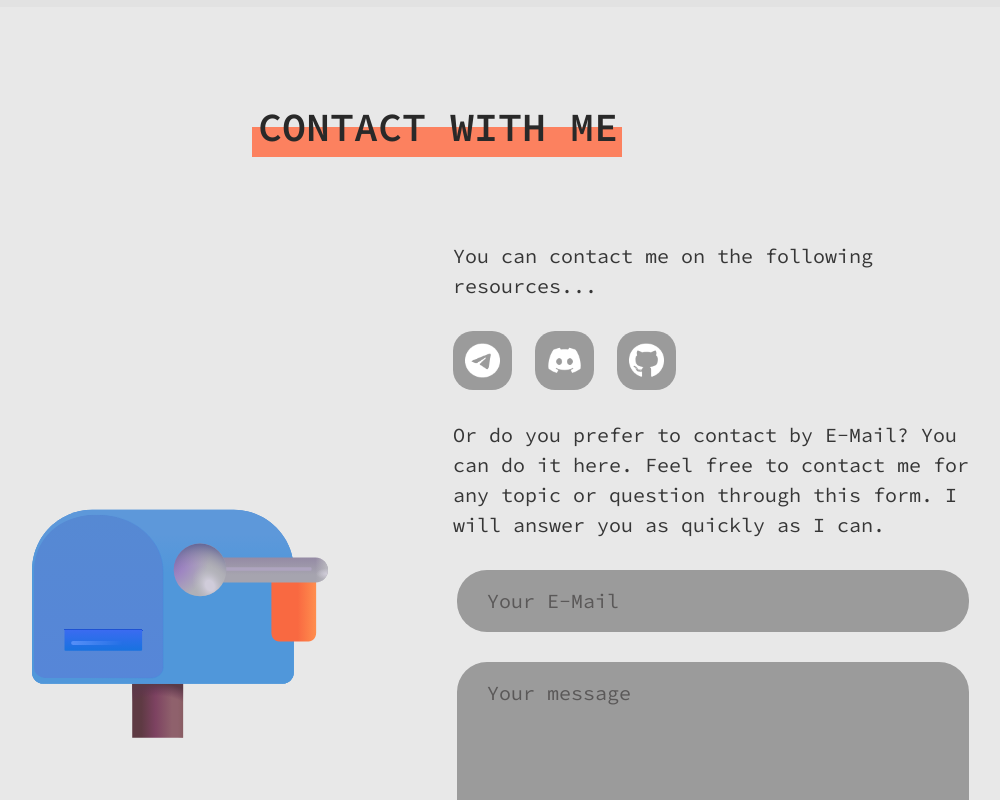
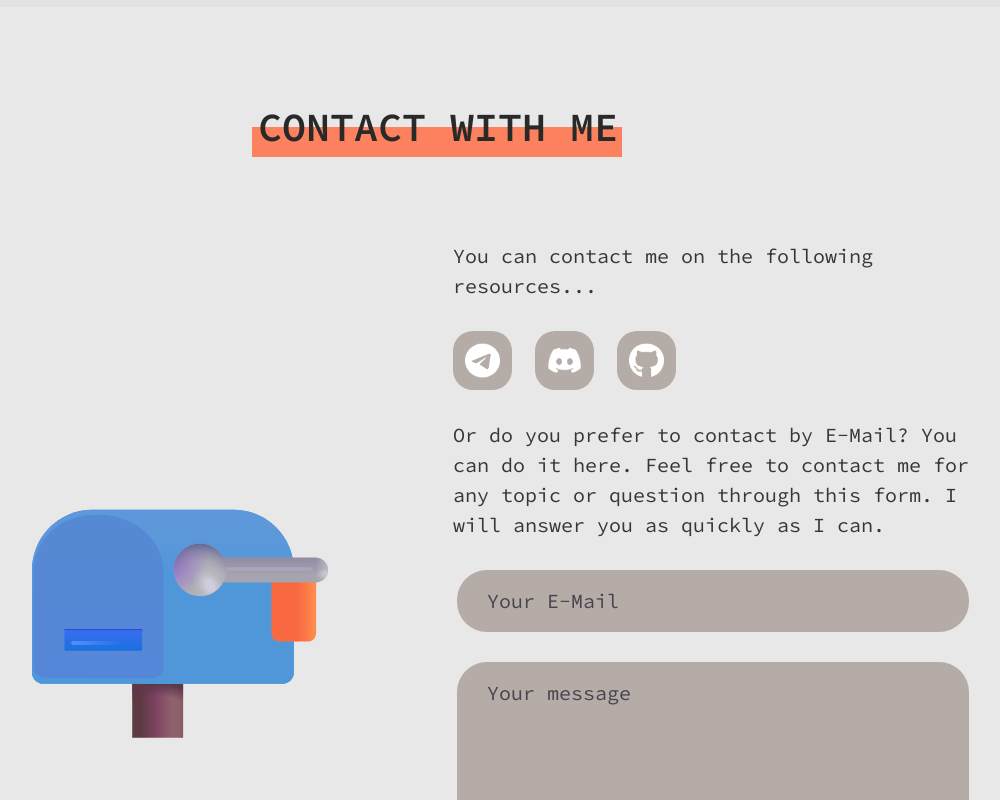
Before and after one commit to liv3rise/lvrs-portfolio, a website built with Vite: page index.html in a window 1280 px wide. Shown: the part 2000-2800 px from the top of the page, without its empty margins (202-1202 px from the left). Built offline with nearby package versions, Linux system fonts and the light colour scheme.

Commit message:
changed some colors

```diff
--- a/src/scss/_variables.scss
+++ b/src/scss/_variables.scss
@@ -6,7 +6,7 @@ $bg-secondary-dark: #0E0E0E;
 $text-primary-dark: #fff;
 $text-secondary-dark: #E4E4E4;
 
-$elements-bg-dark: #333232;
+$elements-bg-dark: #212126;
 
 $accent-color-dark: #33184C;
 
@@ -20,7 +20,7 @@ $bg-secondary-light: #E2E2E2;
 $text-primary-light: #292929;
 $text-secondary-light: #363636;
 
-$elements-bg-light: #9b9b9b;
+$elements-bg-light: #b5aca7;
 
 $accent-color-light: #FC815F;
 
--- a/src/scss/sections/_contact.scss
+++ b/src/scss/sections/_contact.scss
@@ -108,7 +108,7 @@
     &__input[type="text"],
     &__textarea {
         background-color: $elements-bg-dark;
-        color: lighten($elements-bg-dark, 18%);
+        color: lighten($elements-bg-dark, 23%);
         border-radius: 30px;
         border: none;
         font-size: 20px;
```
